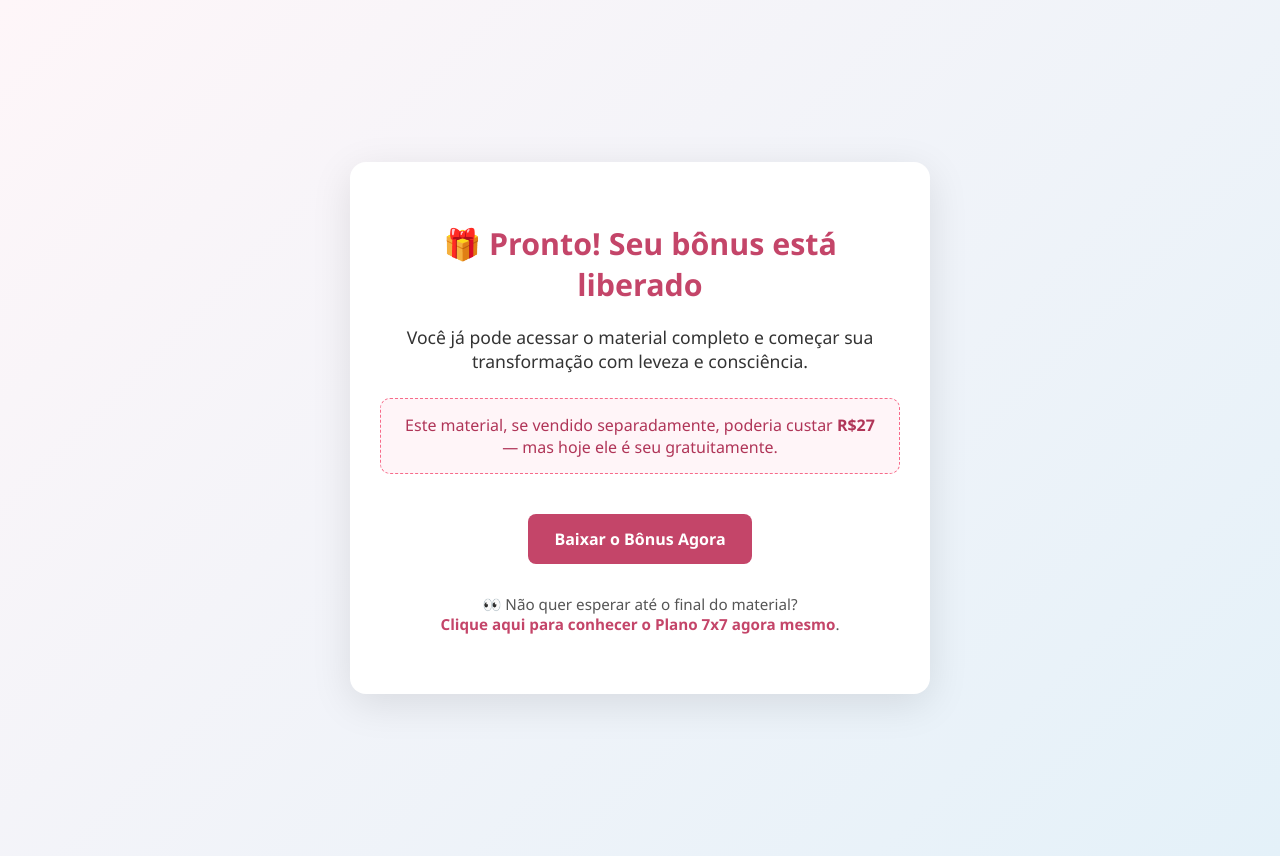
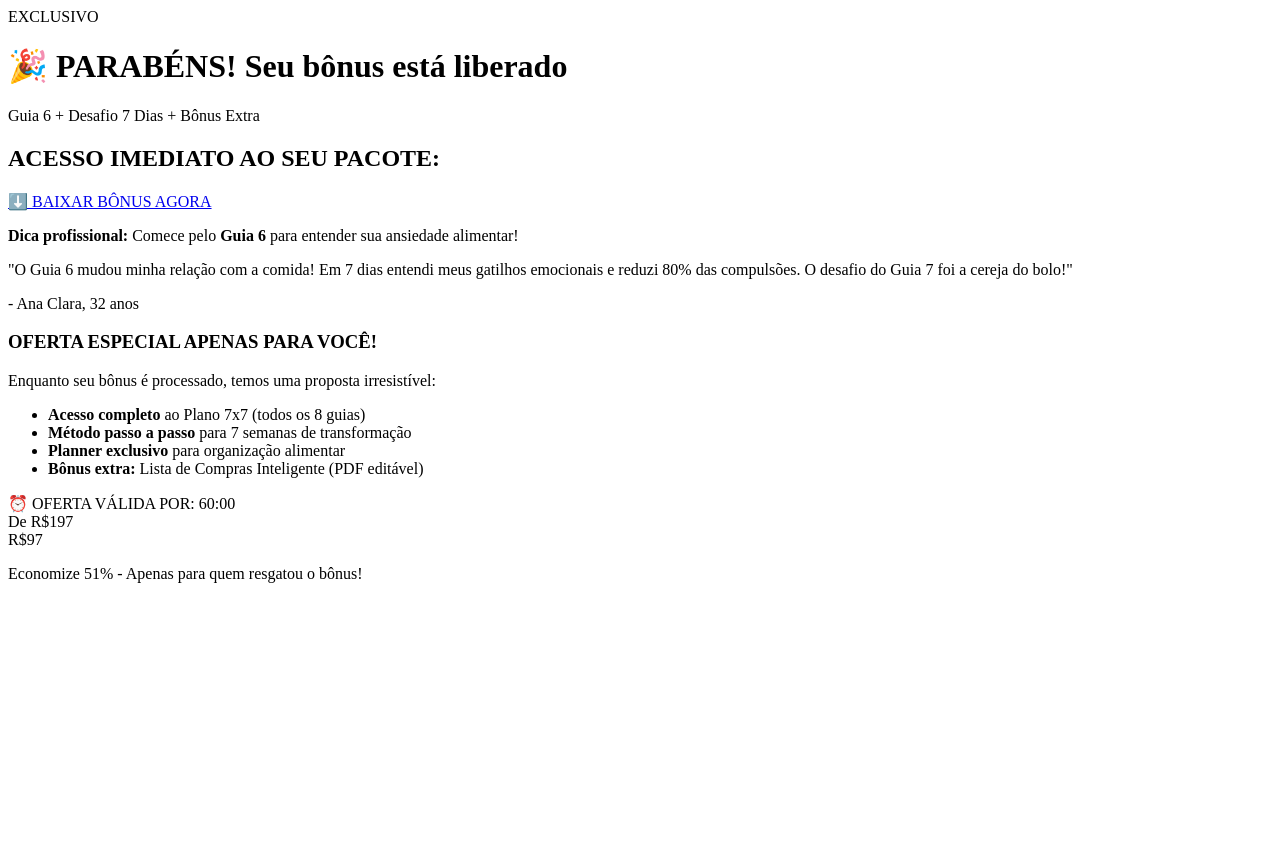
Before and after one commit to gjs25k/bonus7x7, a plain HTML site: page obrigado.html in a window 1280 px wide. After the commit the page ends 800 px from the top, so only its background shows below. Drawn offline with Linux system fonts and the light colour scheme.

Commit message:
Update obrigado.html

```diff
--- a/obrigado.html
+++ b/obrigado.html
@@ -3,111 +3,53 @@
 <head>
   <meta charset="UTF-8" />
   <meta name="viewport" content="width=device-width, initial-scale=1.0"/>
-  <title>Seu Bônus Está Liberado 🎁</title>
+  <title>🎁 Bônus Liberado + Oferta Exclusiva | Plano 7x7</title>
   <link rel="apple-touch-icon" sizes="180x180" href="apple-touch-icon.png" />
   <link rel="icon" type="image/png" sizes="32x32" href="favicon-32x32.png" />
   <link rel="icon" type="image/png" sizes="16x16" href="favicon-16x16.png" />
   <link rel="manifest" href="site.webmanifest" />
   <link rel="shortcut icon" href="favicon.ico" type="image/x-icon" />
   <style>
-    body {
-      font-family: 'Segoe UI', sans-serif;
-      background: linear-gradient(135deg, #fef6f9, #e4f1f9);
-      color: #333;
-      display: flex;
-      flex-direction: column;
-      align-items: center;
-      justify-content: center;
-      min-height: 100vh;
-      padding: 20px;
-      text-align: center;
-    }
-
-    .container {
-      background: #ffffff;
-      padding: 40px 30px;
-      border-radius: 16px;
-      box-shadow: 0 10px 40px rgba(0, 0, 0, 0.1);
-      max-width: 520px;
-      width: 100%;
-      animation: fadeIn 1s ease;
-    }
-
-    h1 {
-      color: #c44569;
-      margin-bottom: 20px;
-      font-size: 1.9rem;
-    }
-
-    p {
-      font-size: 1.1rem;
-      margin-bottom: 20px;
-    }
-
-    .valor-bonus {
-      background: #fff5f8;
-      border: 1px dashed #f76b8a;
-      padding: 15px 20px;
-      margin: 25px 0;
-      border-radius: 10px;
-      color: #b03558;
-      font-size: 1rem;
-    }
-
-    a.botao {
-      display: inline-block;
-      padding: 14px 26px;
-      background: #c44569;
-      color: white;
-      text-decoration: none;
-      font-weight: bold;
-      border-radius: 8px;
-      font-size: 1rem;
-      transition: background 0.3s ease;
-      margin-top: 15px;
-    }
-
-    a.botao:hover {
-      background: #a43757;
-    }
-
-    .cta-secundaria {
-      margin-top: 30px;
-      font-size: 0.95rem;
-      color: #555;
-    }
-
-    .cta-secundaria a {
-      color: #c44569;
-      font-weight: bold;
-      text-decoration: none;
-    }
-
-    .cta-secundaria a:hover {
-      text-decoration: underline;
-    }
-
-    @keyframes fadeIn {
-      from { opacity: 0; transform: translateY(20px); }
-      to { opacity: 1; transform: translateY(0); }
-    }
+    /* ... (estilos mantidos) ... */
   </style>
 </head>
 <body>
   <div class="container">
-    <h1>🎁 Pronto! Seu bônus está liberado</h1>
-    <p>Você já pode acessar o material completo e começar sua transformação com leveza e consciência.</p>
+    <div class="offer-badge">EXCLUSIVO</div>
 
-    <div class="valor-bonus">
-      Este material, se vendido separadamente, poderia custar <strong>R$27</strong> — mas hoje ele é seu gratuitamente.
+    <h1>🎉 PARABÉNS! Seu bônus está liberado</h1>
+    <p class="subtitle">Guia 6 + Desafio 7 Dias + Bônus Extra</p>
+
+    <div class="bonus-access">
+      <h2>ACESSO IMEDIATO AO SEU PACOTE:</h2>
+      <a class="cta-button pulse" href="https://drive.google.com/file/d/1WswEWedEzgIqLmQdNuP_QZWoNisBMUr_/view" target="_blank">⬇️ BAIXAR BÔNUS AGORA</a>
+      <p><strong>Dica profissional:</strong> Comece pelo <strong>Guia 6</strong> para entender sua ansiedade alimentar!</p>
     </div>
 
-    <a class="botao" href="https://drive.google.com/file/d/1WswEWedEzgIqLmQdNuP_QZWoNisBMUr_/view" target="_blank">Baixar o Bônus Agora</a>
+    <div class="testimonial">
+      <p class="testimonial-text">"O Guia 6 mudou minha relação com a comida! Em 7 dias entendi meus gatilhos emocionais e reduzi 80% das compulsões. O desafio do Guia 7 foi a cereja do bolo!"</p>
+      <p class="testimonial-author">- Ana Clara, 32 anos</p>
+    </div>
 
-    <p class="cta-secundaria">
-      👀 Não quer esperar até o final do material?<br />
-      <a href="https://plano7x7.vercel.app">Clique aqui para conhecer o Plano 7x7 agora mesmo</a>.
-    </p>
-  </div>
-</body>
-</html>
+    <div class="offer-box">
+      <h3 class="offer-header">OFERTA ESPECIAL APENAS PARA VOCÊ!</h3>
+      <p>Enquanto seu bônus é processado, temos uma proposta irresistível:</p>
+
+      <ul class="offer-list">
+        <li><strong>Acesso completo</strong> ao Plano 7x7 (todos os 8 guias)</li>
+        <li><strong>Método passo a passo</strong> para 7 semanas de transformação</li>
+        <li><strong>Planner exclusivo</strong> para organização alimentar</li>
+        <li><strong>Bônus extra:</strong> Lista de Compras Inteligente (PDF editável)</li>
+      </ul>
+
+      <div class="countdown">
+        ⏰ OFERTA VÁLIDA POR: <span id="timer">60:00</span>
+      </div>
+
+      <div class="pricing">
+        <div class="old-price">De R$197</div>
+        <div class="new-price">R$97</div>
+        <p>Economize 51% - Apenas para quem resgatou o bônus!</p>
+      </div>
+
+      <a href="https://pay.kir
```
